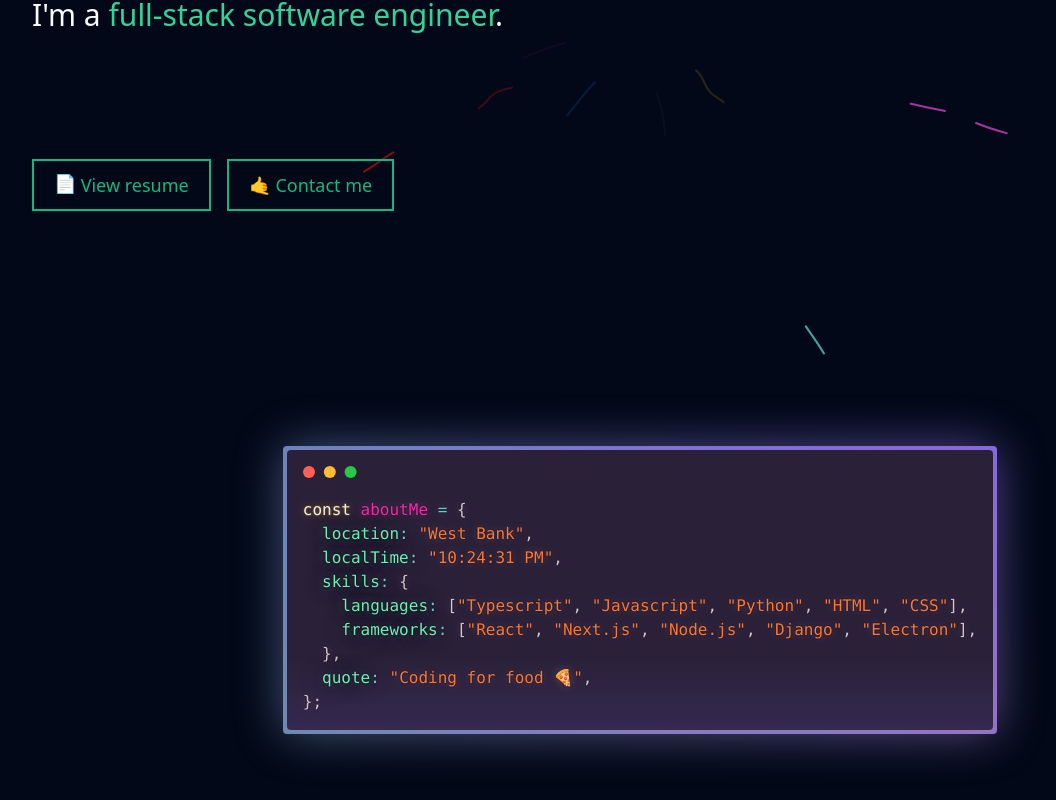
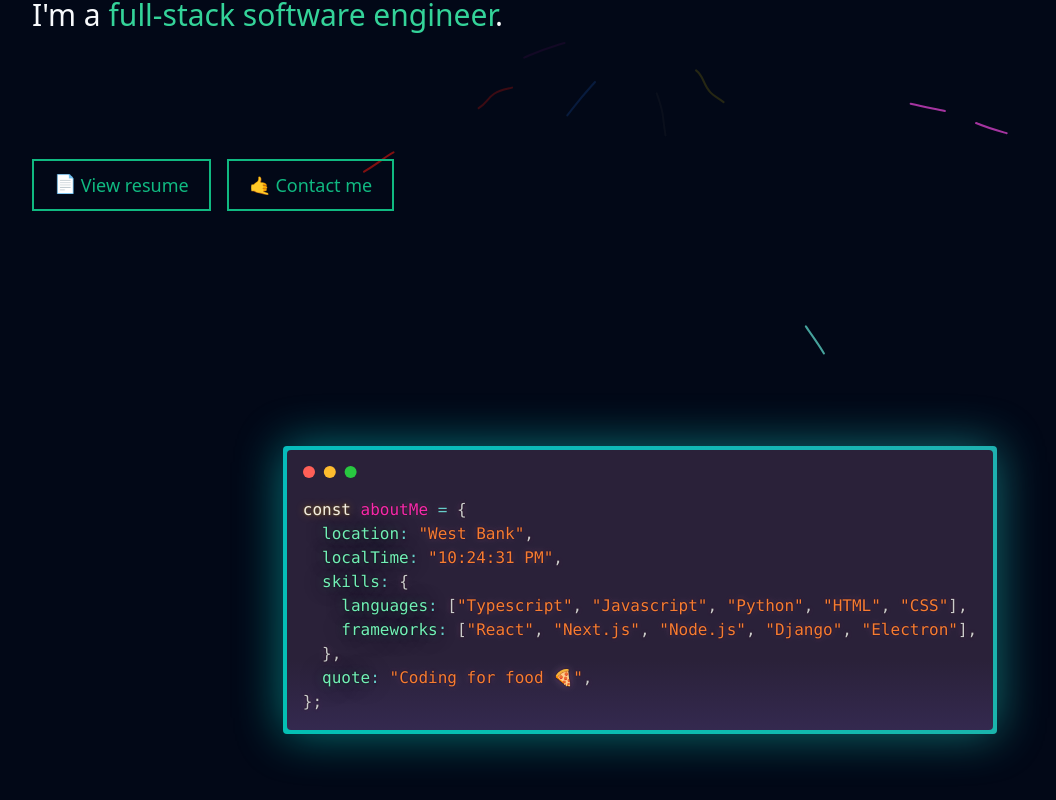
Before and after one commit to aabuhijleh/portfolio-v1, a Next.js app: page / in a window 1280 px wide. Shown: the part 386-1186 px from the top of the page, without its empty margins (0-1056 px from the left). Built offline with nearby package versions, Linux system fonts and the light colour scheme; some icons are missing.

Commit message:
fix: use an escape hatch to handle framer type check issue

```diff
--- a/components/ui/background-gradient.tsx
+++ b/components/ui/background-gradient.tsx
@@ -1,6 +1,10 @@
 import { cn } from "~/lib/utils";
 import React from "react";
-import { motion } from "framer-motion";
+import { m } from "framer-motion";
+
+// There's type issue with framer motion, so that's why we need to disable the type checking
+// eslint-disable-next-line @typescript-eslint/no-explicit-any
+const motion: any = m;
 
 export const BackgroundGradient = ({
   children,
```
